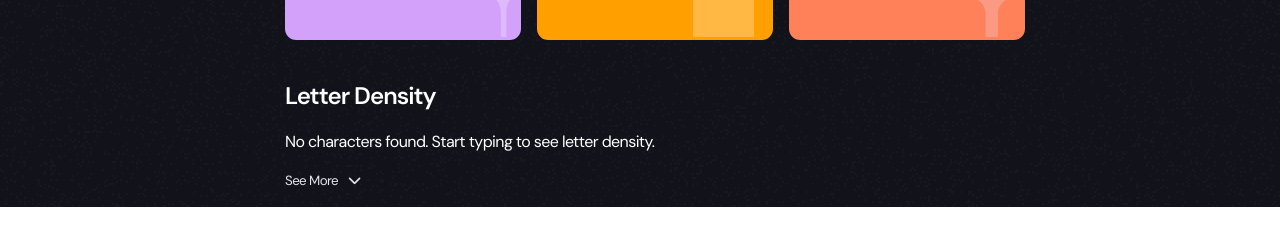
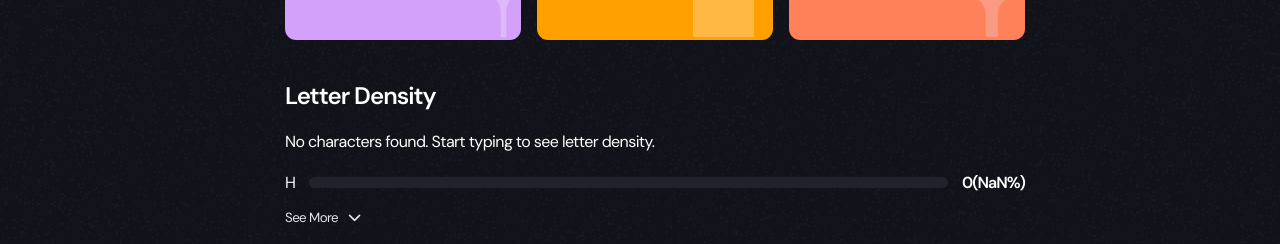
Before and after one commit to Bolacode-Stack/Character-counter-, a plain HTML site: page Code/index.html in a window 1280 px wide. Shown: the part 751-995 px from the top of the page. Before the commit the page ends 958 px from the top, so only its background shows below. Drawn offline with Linux system fonts and the light colour scheme.

Commit message:
commit with character

```diff
--- a/Code/JS/alphabet.js
+++ b/Code/JS/alphabet.js
@@ -1,17 +1,18 @@
 import { letterCount } from "./counter.js";
 import { countChar } from "./counter.js";
+import { getCharacters } from "./counter.js";
 
 let logout;
 const progressWrapper = document.querySelector(".progress-wrapper");
 
-function alphabetStats(letter) {
+function alphabetStats(alphabet) {
   let progressBars = document.createElement("div");
   progressBars.className = "progress-bars";
 
   // (1)
   let div = document.createElement("div");
   let p = document.createElement("p");
-  p.textContent = letter.toUpperCase();
+  p.textContent = alphabet.toUpperCase();
   p.className = "letter";
   div.appendChild(p);
 
@@ -23,15 +24,15 @@ function alphabetStats(letter) {
   bar.classList.add("smooth");
   console.log(bar);
 
-  bar.style.width = `${getPercentage()}%`;
+  bar.style.width = `${getPercentage(alphabet)}%`;
   console.log(bar.style.width);
   progress.appendChild(bar);
 
   // (3)
-  let unit = letterCount(letter);
+  let unit = letterCount(alphabet);
   let letterStats = document.createElement("div");
   letterStats.className = "letter-stats";
-  letterStats.textContent = `${unit}(${getPercentage().toFixed(2)}%)`;
+  letterStats.textContent = `${unit}(${getPercentage(alphabet).toFixed(2)}%)`;
 
   progressBars.appendChild(div);
   progressBars.appendChild(progress);
@@ -39,9 +40,9 @@ function alphabetStats(letter) {
   return progressBars;
 }
 
-function getPercentage() {
+function getPercentage(alphabet) {
   let amount = countChar();
-  let unit = letterCount("a");
+  let unit = letterCount(alphabet);
   let percentage = (unit / amount) * 100;
   return percentage;
 }
@@ -51,15 +52,21 @@ class Alphabet {
     this.letterDensityGraph();
   }
 
-  a(character = "a") {
+  a(character = "h") {
     let count = countChar();
+    let found = getCharacters();
     let aStats = alphabetStats(character, count);
-    progressWrapper.appendChild(aStats);
+
+    found.forEach((alphabet) => {
+      if (alphabet.indexOf(alphabet) != -1) {
+        progressWrapper.appendChild(aStats);
+      }
+    });
   }
 
   letterDensityGraph() {
     this.a();
   }
-}
+};
 
 const app = new Alphabet();
--- a/Code/JS/counter.js
+++ b/Code/JS/counter.js
@@ -118,7 +118,7 @@ export function letterCount(char) {
   let contents = getCharacters();
   for (let string of contents) {
     for (let i = 0; i < string.length; i++) {
-      if (string[i] == char.toLowerCase()) {
+      if (string[i] == char) {
         counted += 1;
       }
     }
--- a/Code/character.css
+++ b/Code/character.css
@@ -298,8 +298,8 @@ input[type="checkbox"] {
 }
 
 .progress-wrapper {
-  height: 0;
-  overflow: hidden;
+  /* height: 0;
+  overflow: hidden; */
   transition: height 600ms ease-in-out;
 }
 
```
